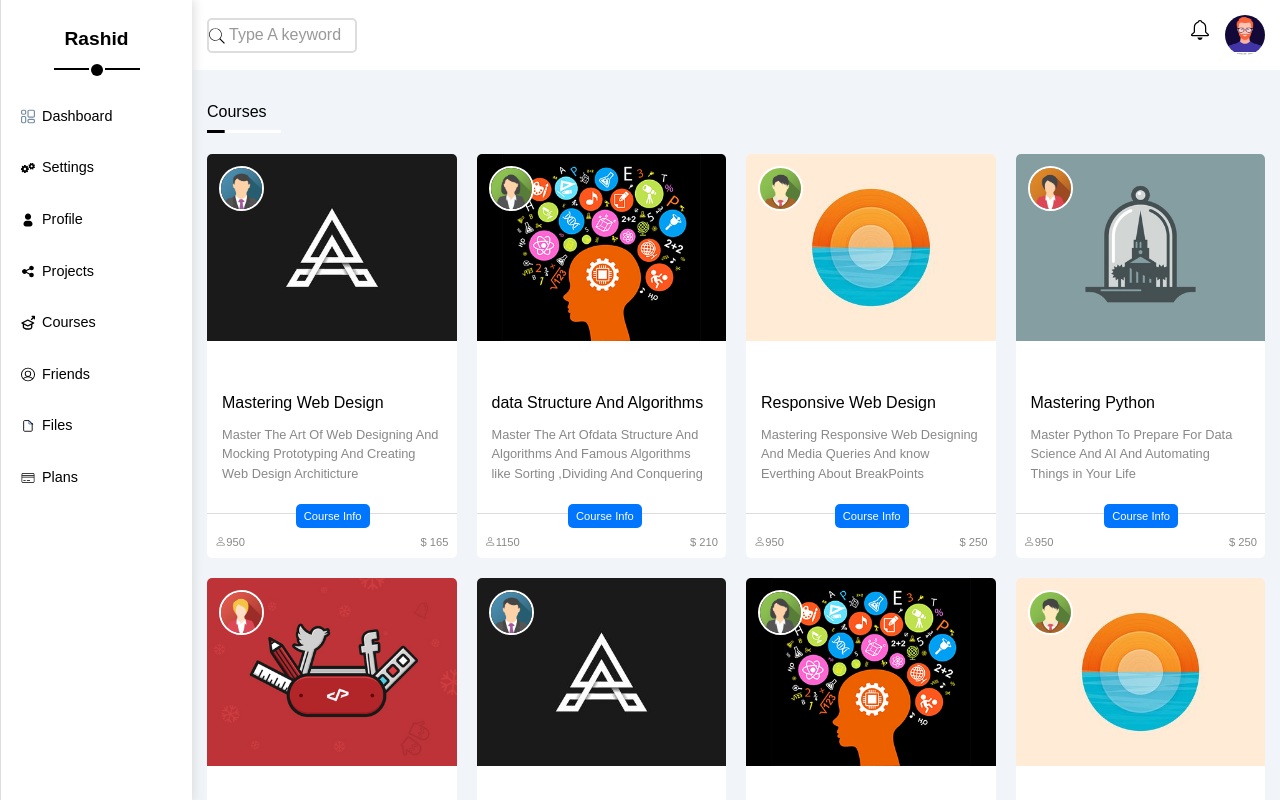
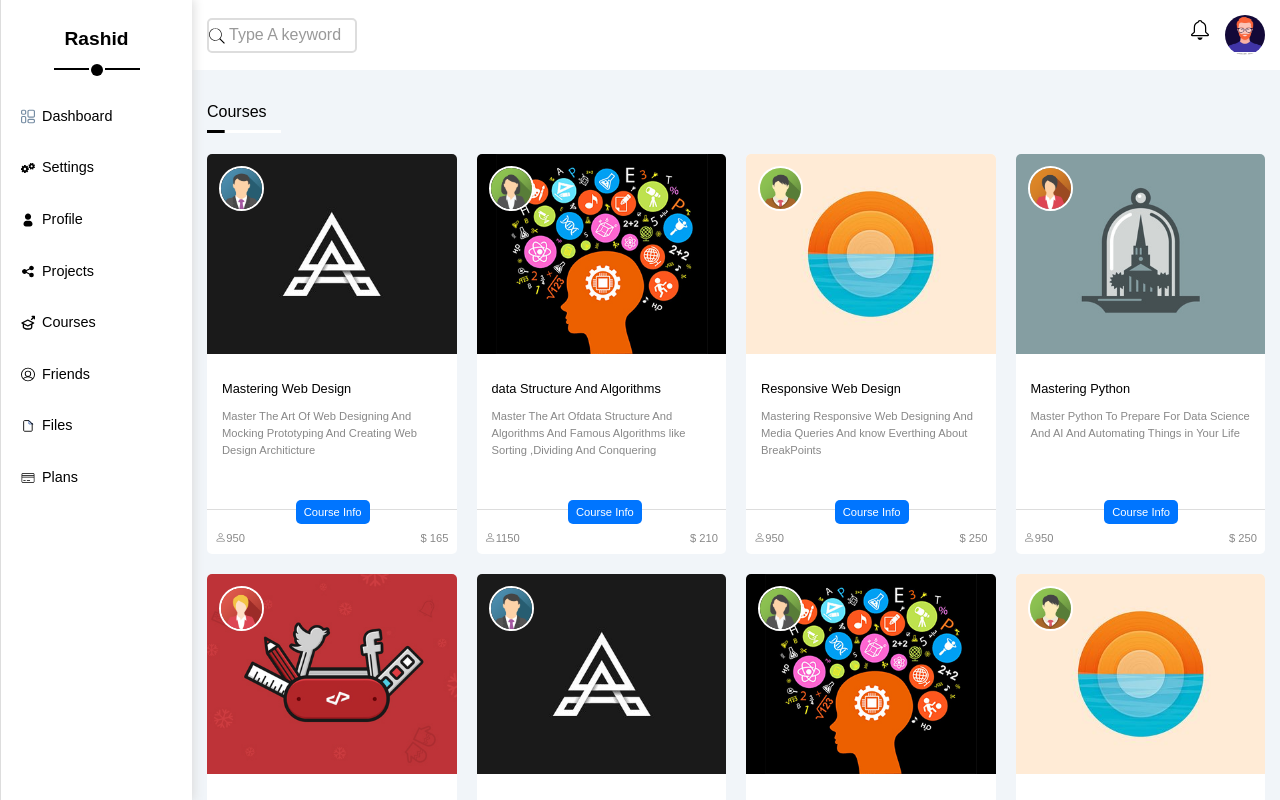
Before and after one commit to Rashidnashtar/template-4, a React (Vite) app: page /Courses in a window 1280 px wide. Shown: the top 800 px of the page. Built offline with nearby package versions, Linux system fonts and the light colour scheme.

Commit message:
fixing style issue

```diff
--- a/src/assets/Css/courses.css
+++ b/src/assets/Css/courses.css
@@ -15,7 +15,7 @@
   flex-direction: column;
   min-height: 250px;
   position: relative;
-  gap: 20px;
+  gap: 10px;
   font-size: 16px;
   background-color: #fff;
   border-radius: 5px;
@@ -39,32 +39,25 @@
 }
 .course .main-img {
   width: 100%;
-  height: 50%;
-  margin-bottom: 15px;
+  height: 200px;
+  background-repeat: no-repeat;
+  background-position: center;
+  background-size: cover;
+  border-top-left-radius: 5px;
+  border-top-right-radius: 5px;
+  margin-bottom: 5px;
 }
 
-.course .main-img img {
-  width: 100%;
-  height: 100%;
-
-  border-top-left-radius: 5px;
-  border-top-right-radius: 5px;
-}
-@media screen and (max-width: 490px) {
-  .course .main-img img {
-    height: 100%;
-  }
-}
 .course .content {
-  padding: 15px 15px 30px;
-  border-bottom: 1px solid #ddd;
+  padding: 10px 15px 20px;
+  margin-bottom: 20px;
 }
 .course .content h4 {
-  font-size: 1em;
+  font-size: 0.8em;
   margin-bottom: 10px;
 }
 .course .content p {
-  font-size: 0.8em;
+  font-size: 0.7em;
   color: #888;
 }
 .course .footer {
@@ -73,7 +66,11 @@
   justify-content: space-between;
   color: #888;
   font-size: 0.7em;
+  margin-top: auto;
+  padding-top: 20px;
+  border-top: 1px solid #ddd;
 }
+
 .course .footer button {
   font-size: 1em;
   background-color: #0075ff;
@@ -90,6 +87,7 @@
   -moz-border-radius: 5px;
   -ms-border-radius: 5px;
   -o-border-radius: 5px;
+  cursor: pointer;
 }
 
 /* End course ////////////////////////////////////////////////////////////////////////////////////////////////////// */
--- a/src/components/courses/course.tsx
+++ b/src/components/courses/course.tsx
@@ -18,8 +18,8 @@ const Course: React.FC<props> = ({
 }) => {
   return (
     <div className="course">
-      <div className="main-img">
-        <img src={backImg} alt="course" />
+      <div className="main-img" style={{ backgroundImage: `url(${backImg})` }}>
+        {/* <img src={backImg} alt="course" /> */}
       </div>
       <div className="content">
         <h4>{title}</h4>
```
